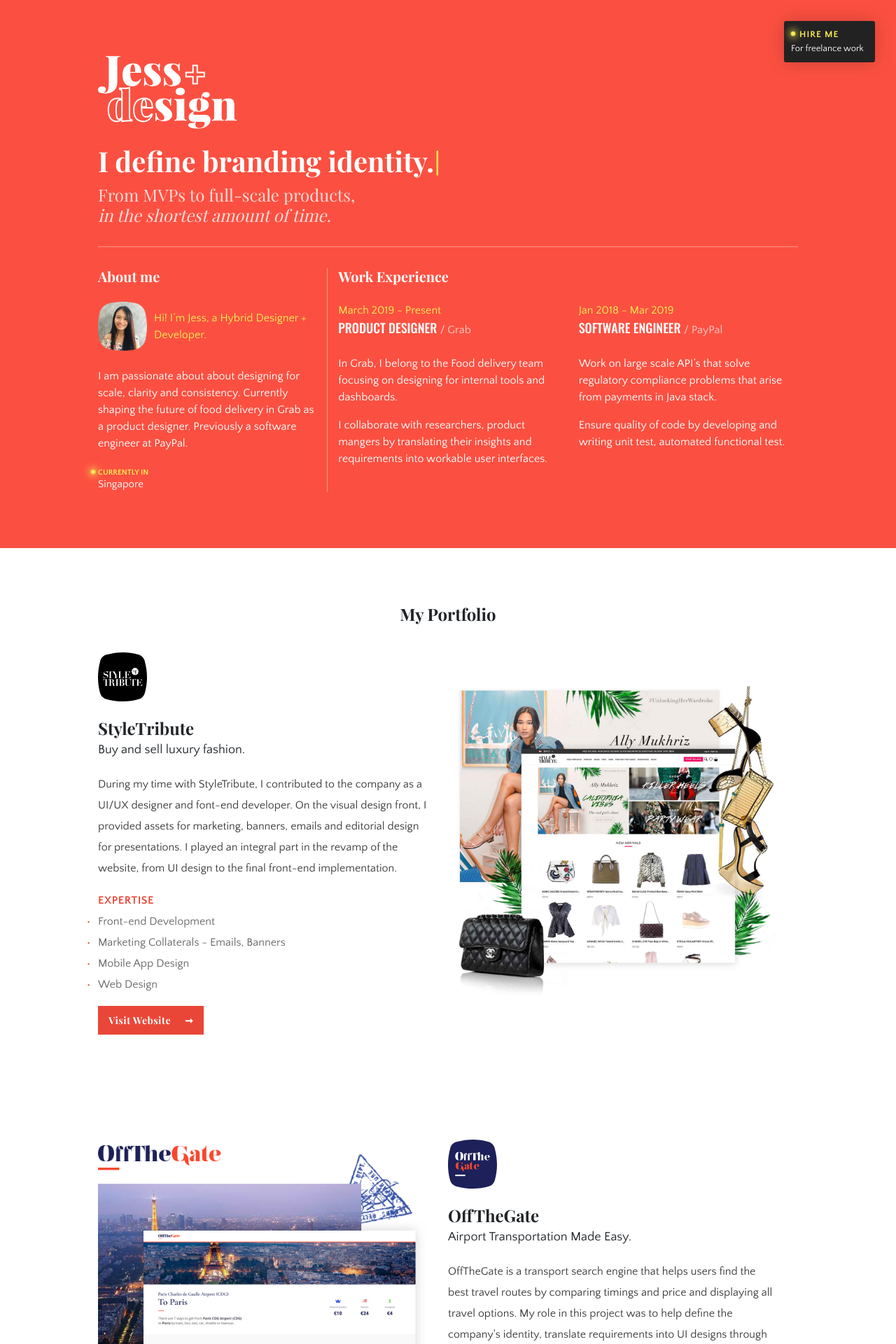
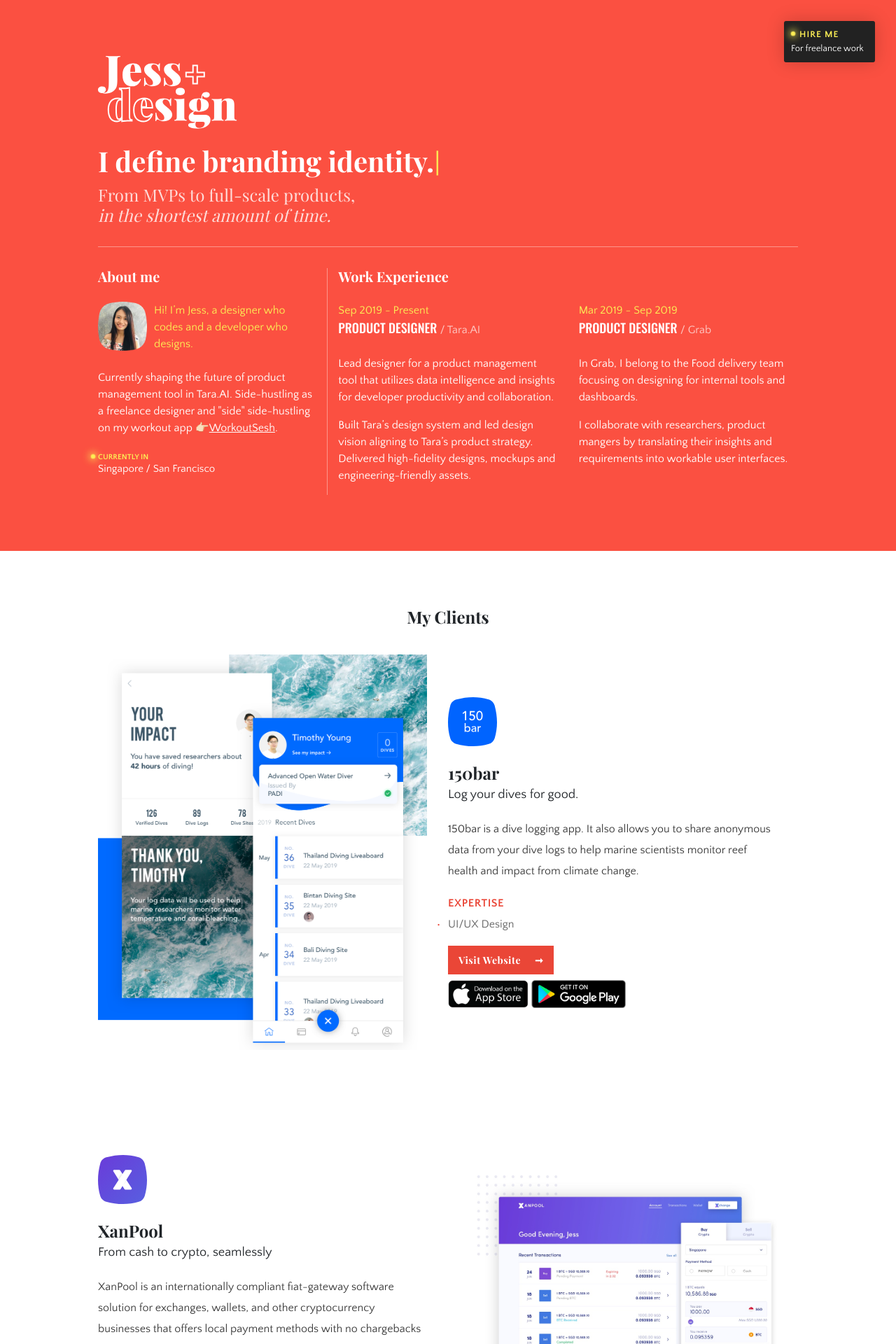
Before and after one commit to jessdesigntan/jessign, a PHP site: page / in a window 1280 px wide. Shown: the top 1920 px of the page at 70% size. Run offline with PHP 8.4, Linux system fonts and the light colour scheme; some web fonts are replaced.

Commit message:
update portfolio with new clients

```diff
--- a/css/style.css
+++ b/css/style.css
@@ -488,3 +488,13 @@
   -moz-box-shadow: 0px 0px 26px 0px rgba(0,0,0,0.4);
   box-shadow: 0px 0px 26px 0px rgba(0,0,0,0.4);
 }
+
+a.button.appstore {
+  padding: 0;
+  background: none;
+  height: 40px;
+}
+
+.appstore img {
+  height: 40px;
+}
--- a/index.html
+++ b/index.html
@@ -41,17 +41,15 @@
               <h5 class="mb-4">About me</h5>
               <div class="header mb-4">
                 <img src="images/jess.png" alt="Jess" width="70">
-                <p>Hi! I’m Jess, a Hybrid Designer + Developer.</p>
+                <p>Hi! I’m Jess, a designer who codes and a developer who designs.</p>
               </div>
               <div class="body mb-4">
-                <p>
-                  I am passionate about about designing for scale, clarity and consistency.
-                  Currently shaping the future of food delivery in Grab as a product designer. Previously a software engineer at PayPal.
-                </p>
+                <p>Currently shaping the future of product management tool in Tara.AI. Side-hustling as a freelance designer and "side" side-hustling on my workout app
+                  👉🏻<a style="text-decoration:underline;" href="http://workoutsesh.com/?=jessign" target="_blank">WorkoutSesh</a>.</p>
               </div>
               <div class="location">
                 <span class="label">currently in</span>
-                Singapore
+                Singapore / San Francisco
               </div>
             </div><!-- ./about-me -->
             <div class="col-sm-8 work-exp">
@@ -59,7 +57,20 @@
               <h5 class="mb-4">Work Experience</h5>
               <div class="row">
                 <div class="col-sm-6">
-                  <div class="date">March 2019 - Present</div>
+                  <hr class="white show-mobile">
+                  <div class="date">Sep 2019 - Present</div>
+                  <div class="title mb-4">
+                    Product Designer
+                    <span class="company">/ Tara.AI</span>
+                  </div>
+                  <div class="desc">
+                    <p>Lead designer for a product management tool that utilizes data intelligence and insights for developer productivity and collaboration.</p>
+                    <p>Built Tara’s design system and led design vision aligning to Tara’s product strategy. Delivered high-fidelity designs, mockups and engineering-friendly assets.</p>
+                  </div>
+                </div><!--./col-sm-6-->
+
+                <div class="col-sm-6">
+                  <div class="date">Mar 2019 - Sep 2019</div>
                   <div class="title mb-4">
                     Product designer
                     <span class="company">/ Grab</span>
@@ -67,18 +78,6 @@
                   <div class="desc">
                     <p>In Grab, I belong to the Food delivery team focusing on designing for internal tools and dashboards.</p>
                     <p>I collaborate with researchers, product mangers by translating their insights and requirements into workable user interfaces.</p>
-                  </div>
-                </div><!--./col-sm-6-->
-                <div class="col-sm-6">
-                  <hr class="white show-mobile">
-                  <div class="date">Jan 2018 - Mar 2019</div>
-                  <div class="title mb-4">
-                    Software Engineer
-                    <span class="company">/ PayPal</span>
-                  </div>
-                  <div class="desc">
-                    <p>Work on large scale API’s that solve regulatory compliance problems that arise from payments in Java stack.</p>
-                    <p>Ensure quality of code by developing and writing unit test, automated functional test.</p>
                   </div>
                 </div><!--./col-sm-6-->
               </div><!--./row-->
@@ -91,102 +90,77 @@
     <section class="portfolio">
       <div>
         <h4 class="title text-center">
-          My Portfolio
+          My Clients
         </h4>
+
+
         <div class="row project wow fadeInUp">
-          <div class="col-sm-6 show-mobile">
-            <img class="project-img" src="images/styletribute.png" alt="StyleTribute">
+          <div class="col-sm-6">
+            <img class="project-img" src="images/150bar.png" alt="150bar">
           </div>
           <div class="col-sm-6">
-            <img class="company-img" src="images/st_logo.svg" alt="StyleTribute">
-            <div class="company-name">StyleTribute</div>
-            <div class="company-sub">Buy and sell luxury fashion.</div>
+            <img class="company-img" src="images/150bar_logo.svg" alt="150bar">
+            <div class="company-name">150bar</div>
+            <div class="company-sub">Log your dives for good.</div>
             <p>
-              During my time with StyleTribute, I contributed to the company as a UI/UX designer and font-end developer.
-              On the visual design front, I provided assets for marketing, banners, emails and editorial design for presentations.
-              I played an integral part in the revamp of the website, from UI design to the final front-end implementation.
+              150bar is a dive logging app. It also allows you to share anonymous data from your dive logs to help marine scientists monitor reef health and impact from climate change.
             </p>
             <ul class="expertise">
               <span class="title">Expertise</span>
-              <li>Front-end Development</li>
-              <li>Marketing Collaterals - Emails, Banners</li>
-              <li>Mobile App Design</li>
-              <li>Web Design</li>
+              <li>UI/UX Design</li>
             </ul>
-            <a class="button arrow" href="https://styletribute.com" target="_blank">Visit Website</a>
+            <a class="button arrow mb-2" href="https://www.150bar.com/?=jessign" target="_blank">Visit Website</a><br/>
+            <a class="button appstore" href="https://apps.apple.com/us/app/150bar/id1494628741?ls=1" target="_blank"><img src="images/apple-store.png" alt="app store"></a>
+            <a class="button appstore" href="https://play.google.com/store/apps/details?id=com.a150bar.divelog_150bar" target="_blank"><img src="images/google-play.png" alt="google play store"></a>
           </div>
-          <div class="col-sm-6 hide-mobile">
-            <img class="project-img" src="images/styletribute.png" alt="StyleTribute">
-          </div>
-        </div><!-- ./ styletribute -->
+        </div><!-- ./ 150bar -->
 
         <div class="row project wow fadeInUp">
-          <div class="col-sm-6">
-            <img class="project-img" src="images/offthegate.png" alt="StyleTribute">
+          <div class="col-sm-6 show-mobile">
+            <img class="project-img" src="images/xanpool.jpg" alt="XanPool">
           </div>
           <div class="col-sm-6">
-            <img class="company-img" src="images/otg_logo.svg" alt="StyleTribute">
-            <div class="company-name">OffTheGate</div>
-            <div class="company-sub">Airport Transportation Made Easy.</div>
+            <img class="company-img" src="images/xanpool_logo.svg" alt="XanPool">
+            <div class="company-name">XanPool</div>
+            <div class="company-sub">From cash to crypto, seamlessly</div>
             <p>
-              OffTheGate is a transport search engine that helps users find the best travel routes by comparing timings and price and displaying all travel options.
-              My role in this project was to help define the company's identity, translate requirements into UI designs through to final front-end implementation.
+              XanPool is an internationally compliant fiat-gateway software solution for exchanges, wallets, and other cryptocurrency businesses that offers local payment methods with no chargebacks and easy integration to any platform.
             </p>
             <ul class="expertise">
               <span class="title">Expertise</span>
               <li>Branding</li>
-              <li>Front-end Development</li>
-              <li>Web Design</li>
+              <li>UI/UX Design</li>
             </ul>
-            <a class="button arrow" href="http://offthegate.com" target="_blank">Visit Website</a>
+            <a class="button arrow" href="https://xanpool.com/?=jessign" target="_blank">Visit Website</a>
           </div>
-        </div><!-- ./ offthegate -->
+          <div class="col-sm-6 hide-mobile">
+            <img class="project-img" src="images/xanpool.jpg" alt="XanPool">
+          </div>
+        </div><!-- ./ xanpool -->
 
         <div class="row project wow fadeInUp">
-          <div class="col-sm-6 show-mobile">
-            <img class="project-img" src="images/reflaunt.png" alt="Reflaunt">
+          <div class="col-sm-6">
+            <img class="project-img" src="images/workoutsesh.jpg" alt="WorkoutSesh">
           </div>
           <div class="col-sm-6">
-            <img class="company-img" src="images/reflaunt_logo.svg" alt="Reflaunt">
-            <div class="company-name">Reflaunt</div>
-            <div class="company-sub">Technology to build and reclaim the secondary market.</div>
+            <img class="company-img" src="images/workoutsesh_logo.svg" alt="WorkoutSesh">
+            <div class="company-name">WorkoutSesh</div>
+            <div class="company-sub">Browse free & easy to follow workout routines</div>
             <p>
-              As the graphic designer, my main role was to set the creative direction for the brand from early stage conception, wireframing to UI designs.
+              Find easy to follow efficient gym and home workouts! Get free access to 50+ HIIT workout routines targeting your abs, arms , glutes and more.
             </p>
             <ul class="expertise">
               <span class="title">Expertise</span>
-              <li>Graphic Design - Marketing assets, print materials</li>
-              <li>Editorial Design - Whitepaper, Presentations</li>
-              <li>Mobile App Design</li>
-              <li>Web Design</li>
+              <li>Branding</li>
+              <li>UI/UX Design</li>
+              <li>Front-end Development (VueJS)</li>
+              <li>Back-end Development (Firebase - NoSQL)</li>
             </ul>
-            <a class="button arrow" href="https://reflaunt.com" target="_blank">Visit Website</a>
+            <a class="button arrow" href="https://workoutsesh.com/?=jessign" target="_blank">Visit Website</a>
           </div>
-          <div class="col-sm-6 hide-mobile">
-            <img class="project-img" src="images/reflaunt.png" alt="Reflaunt">
-          </div>
-        </div><!-- ./ reflaunt -->
+        </div><!-- ./ workoutsesh -->
 
-        <div class="row project wow fadeInUp">
-          <div class="col-sm-6">
-            <img class="project-img" src="images/tueetor.png" alt="Tueetor">
-          </div>
-          <div class="col-sm-6">
-            <img class="company-img" src="images/tueetor_logo.png" alt="Tueetor">
-            <div class="company-name">Tueetor</div>
-            <div class="company-sub">Connecting learners and trainers.</div>
-            <p>
-              In 2017, I led the web redesign of Tueetor.
-              While adhering to their current branding, I redesigned the website with the goal of giving it a more modern look and improve usability.
-              My responsibilities includes UI design and front-end implementation.
-            <ul class="expertise">
-              <span class="title">Expertise</span>
-              <li>Front-end Development</li>
-              <li>Web Design</li>
-            </ul>
-            <a class="button arrow" href="http://tueetor.com" target="_blank">Visit Website</a>
-          </div>
-        </div><!-- ./ tueetor -->
+
 
         <div class="row project wow fadeInUp">
           <div class="col-sm-6 show-mobile">
@@ -207,12 +181,39 @@
               <li>Front-end Development</li>
               <li>Web Design</li>
             </ul>
-            <a class="button arrow" href="http://revou.co" target="_blank">Visit Website</a>
+            <a class="button arrow" href="https://revou.co/?=jessign" target="_blank">Visit Website</a>
           </div>
           <div class="col-sm-6 hide-mobile">
             <img class="project-img" src="images/revou.png" alt="RevoU">
           </div>
         </div><!-- ./ revou -->
+
+
+        <div class="row project wow fadeInUp">
+          <div class="col-sm-6">
+            <img class="company-img" src="images/st_logo.svg" alt="StyleTribute">
+            <div class="company-name">StyleTribute</div>
+            <div class="company-sub">Buy and sell luxury fashion.</div>
+            <p>
+              During my time with StyleTribute, I contributed to the company as a UI/UX designer and font-end developer.
+              On the visual design front, I provided assets for marketing, banners, emails and editorial design for presentations.
+              I played an integral part in the revamp of the website, from UI design to the final front-end implementation.
+            </p>
+            <ul class="expertise">
+              <span class="title">Expertise</span>
+              <li>Front-end Development</li>
+              <li>Marketing Collaterals - Emails, Banners</li>
+              <li>Mobile App Design</li>
+              <li>Web Design</li>
+            </ul>
+            <a class="button arrow" href="https://styletribute.com/?=jessign" target="_blank">Visit Website</a>
+          </div>
+          <div class="col-sm-6">
+            <img class="project-img" src="images/styletribute.png" alt="StyleTribute">
+          </div>
+        </div><!-- ./ styletribute -->
+
+
 
         <div class="row project wow fadeInUp">
           <div class="col-sm-6">
@@ -232,9 +233,54 @@
               <li>Branding</li>
               <li>Web Design</li>
             </ul>
-            <a class="button disabled">Website Coming Soon</a>
+            <a class="button arrow" href="https://www.divineyou.life/?=jessign" target="_blank">Visit Website</a>
           </div>
         </div><!-- ./ divineyou -->
+
+        <div class="row project wow fadeInUp">
+          <div class="col-sm-6 show-mobile">
+            <img class="project-img" src="images/deepart.jpg" alt="DeepArt">
+          </div>
+          <div class="col-sm-6">
+            <img class="company-img" src="images/deepart_logo.svg" alt="DeepArt">
+            <div class="company-name">DeepArt</div>
+            <div class="company-sub">An art gallery created by Artificial Intelligence</div>
+            <p>
+              DeepArt is an unique art gallery where the art is transient and fully generated by articificial intelligence. My main role was to set the creative direction and came up with a branding that represents the product: modern and artistic.
+            </p>
+            <ul class="expertise">
+              <span class="title">Expertise</span>
+              <li>Branding - Logo</li>
+              <li>UI Design</li>
+            </ul>
+            <a class="button arrow" href="http://deepart.co/?=jessign" target="_blank">Visit Website</a>
+          </div>
+          <div class="col-sm-6 hide-mobile">
+            <img class="project-img" src="images/deepart.jpg" alt="Reflaunt">
+          </div>
+        </div><!-- ./ deepart -->
+
+        <div class="row project wow fadeInUp">
+          <div class="col-sm-6">
+            <img class="project-img" src="images/offthegate.png" alt="StyleTribute">
+          </div>
+          <div class="col-sm-6">
+            <img class="company-img" src="images/otg_logo.svg" alt="StyleTribute">
+            <div class="company-name">OffTheGate</div>
+            <div class="company-sub">Airport Transportation Made Easy.</div>
+            <p>
+              OffTheGate is a transport search engine that helps users find the best travel routes by comparing timings and price and displaying all travel options.
+              My role in this project was to help define the company's identity, translate requirements into UI designs through to final front-end implementation.
+            </p>
+            <ul class="expertise">
+              <span class="title">Expertise</span>
+              <li>Branding</li>
+              <li>Front-end Development</li>
+              <li>Web Design</li>
+            </ul>
+            <a class="button arrow" href="http://offthegate.com/?=jessign" target="_blank">Visit Website</a>
+          </div>
+        </div><!-- ./ offthegate -->
       </div>
     </section>
 
@@ -280,9 +326,9 @@
     <section class="footer">
       <div>
         <ul class="socials">
-          <li><a href="#"><img src="images/behance.svg" alt="Behance"></a></li>
-          <li><a href="#"><img src="images/dribbble.svg" alt="Dribbble"></a></li>
-          <li><a href="#"><img src="images/linkedin.svg"  alt="LinkedIn"></a></li>
+          <li><a href="https://www.behance.net/jesstan" target="_blank"><img src="images/behance.svg" alt="Behance"></a></li>
+          <li><a href="https://dribbble.com/jessdesigntan" target="_blank"><img src="images/dribbble.svg" alt="Dribbble"></a></li>
+          <li><a href="https://www.linkedin.com/in/jesstanjialin/" target="_blank"><img src="images/linkedin.svg"  alt="LinkedIn"></a></li>
         </ul>
         <img class="logo" src="images/logo.svg" alt="Jessign">
       </div>
```
Also changed, not shown: images/150bar.png (added), images/150bar_logo.svg (added), images/apple-store.png (added), images/deepart.jpg (added), images/deepart_logo.svg (added), images/google-play.png (added), images/workoutsesh.jpg (added), images/workoutsesh.png (added), images/workoutsesh_logo.svg (added), images/xanpool.jpg (added), images/xanpool_logo.svg (added).
